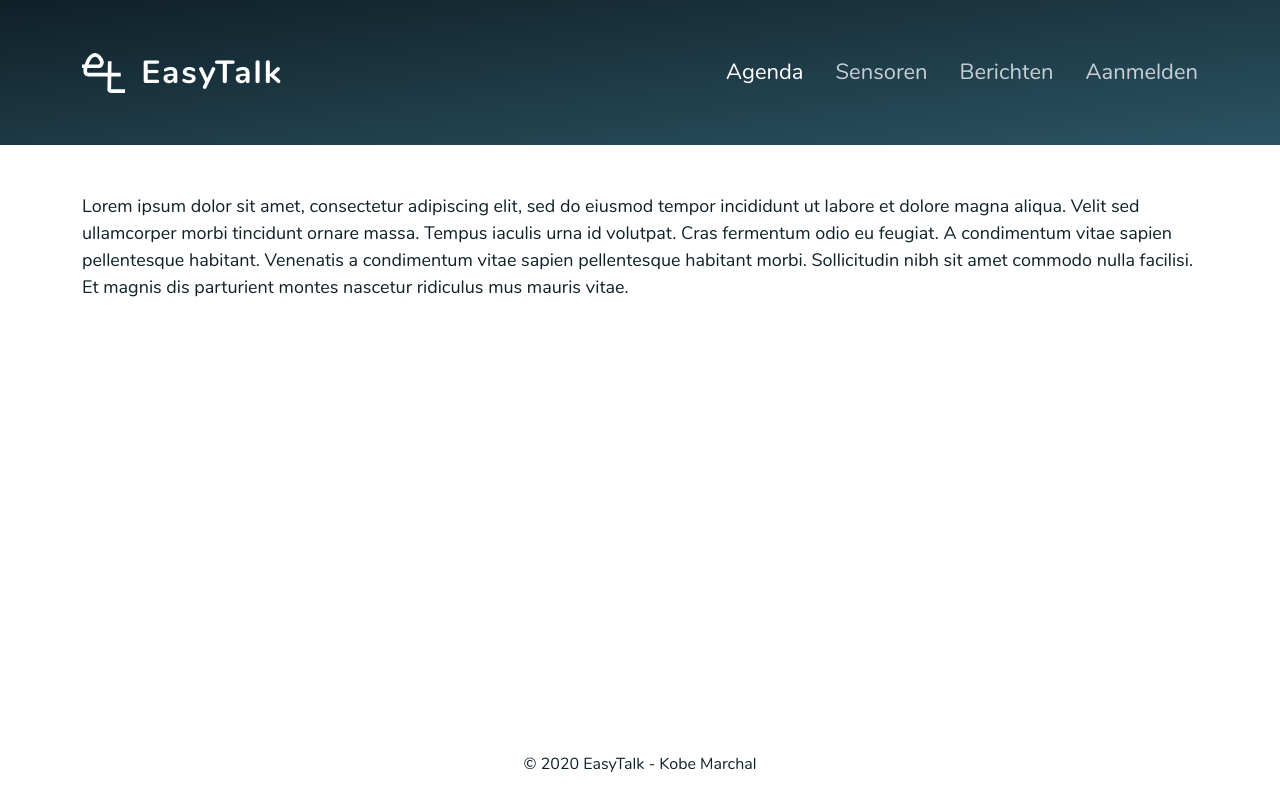
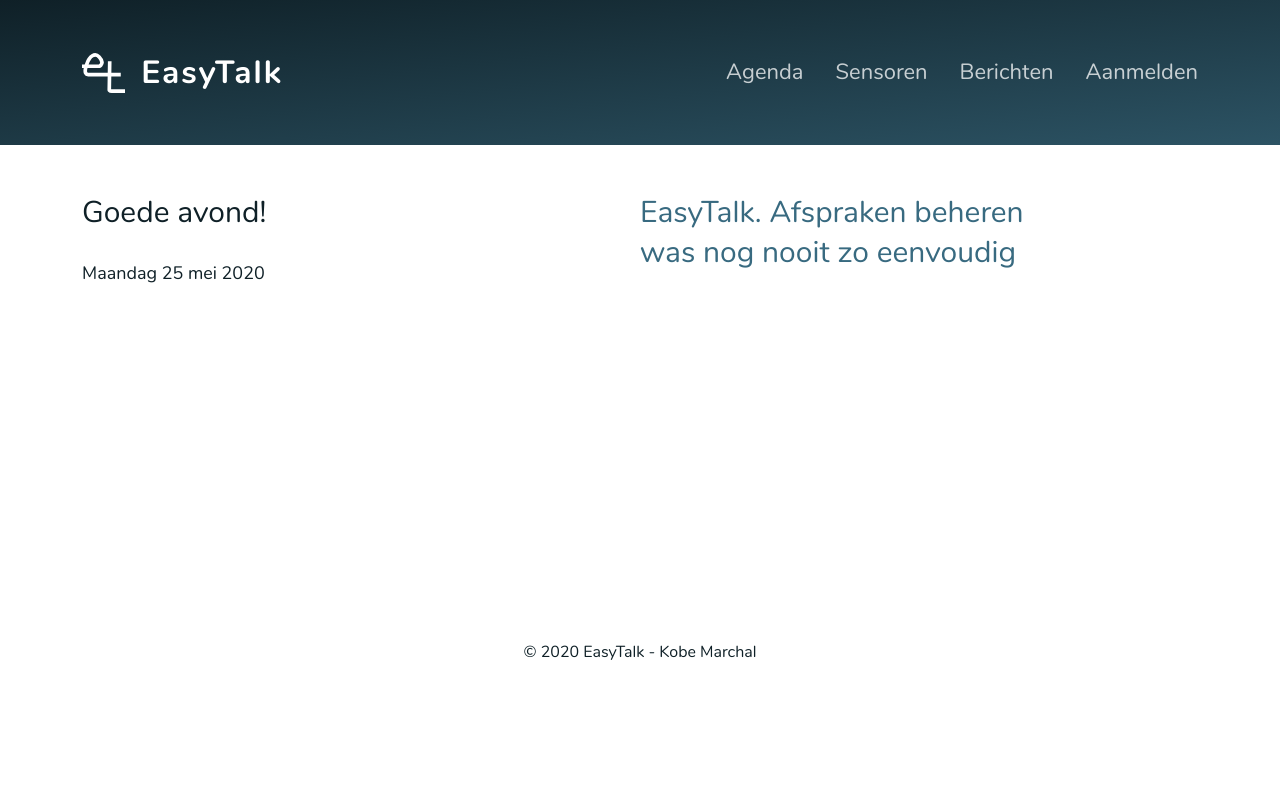
Before and after one commit to MarchalKobe/Project1-frontend, a plain HTML site: page index.html in a window 1280 px wide. Drawn offline with Linux system fonts and the light colour scheme; no server answers.

Commit message:
Home page update

```diff
--- a/index.html
+++ b/index.html
@@ -18,21 +18,9 @@
     <link rel="stylesheet" href="style/normalize.css">
     <link rel="stylesheet" href="style/screen.css">
 
-    <script>
-        document.addEventListener("DOMContentLoaded", function() {
-            toggleNav();
-        });
-
-        function toggleNav() {
-            let toggleTrigger = document.querySelectorAll(".js-toggle-nav");
-            for (let i = 0; i < toggleTrigger.length; i++) {
-                toggleTrigger[i].addEventListener("click", function() {
-                    console.log("ei");
-                    document.querySelector("body").classList.toggle("has-mobile-nav");
-                });
-            };
-        };
-    </script>
+    <script src="script/dataHandler.js"></script>
+    <script src="script/home.js"></script>
+    <script src="script/app.js"></script>
 </head>
 <body>
     <div class="c-page">
@@ -56,7 +44,7 @@
                     <div class="c-header__nav">
                         <nav class="c-nav">
                             <ul class="o-list c-nav__list">
-                                <li class="c-nav__item is-selected"><a href="#" class="c-nav__link">Agenda</a></li>
+                                <li class="c-nav__item"><a href="#" class="c-nav__link">Agenda</a></li>
                                 <li class="c-nav__item"><a href="#" class="c-nav__link">Sensoren</a></li>
                                 <li class="c-nav__item"><a href="#" class="c-nav__link">Berichten</a></li>
                                 <li class="c-nav__item"><a href="#" class="c-nav__link">Aanmelden</a></li>
@@ -73,13 +61,22 @@
                 </div>
             </div>
         </div>
-        <div class="o-row o-row--md">
+        <section class="o-row o-row--md">
             <div class="o-container">
-                <p>
-                    Lorem ipsum dolor sit amet, consectetur adipiscing elit, sed do eiusmod tempor incididunt ut labore et dolore magna aliqua. Velit sed ullamcorper morbi tincidunt ornare massa. Tempus iaculis urna id volutpat. Cras fermentum odio eu feugiat. A condimentum vitae sapien pellentesque habitant. Venenatis a condimentum vitae sapien pellentesque habitant morbi. Sollicitudin nibh sit amet commodo nulla facilisi. Et magnis dis parturient montes nascetur ridiculus mus mauris vitae.
-                </p>
+                <div class="o-layout">
+                    <div class="o-layout__item u-1-of-2-bp2">
+                        <p class="c-lead c-lead--lg">Goede <span class="js-time"></span>!</p>
+                        <p class="c-lead c-lead--md">
+                            <span class="js-date"></span><br />
+                            <span class="js-temp"></span>
+                        </p>
+                    </div>
+                    <div class="o-layout__item u-1-of-2-bp2">
+                        <p class="c-lead c-lead--lg u-color-neutral-light u-max-width-sm">EasyTalk. Afspraken beheren was nog nooit zo eenvoudig</p>
+                    </div>
+                </div>
             </div>
-        </div>
+        </section>
         <footer class="c-footer">
             <p>&copy; 2020 EasyTalk - Kobe Marchal</p>
         </footer>
@@ -96,7 +93,7 @@
             </div>
             <nav class="c-nav">
                 <ul class="o-list c-nav__list">
-                    <li class="c-nav__item is-selected"><a href="#" class="c-nav__link">Agenda</a></li>
+                    <li class="c-nav__item"><a href="#" class="c-nav__link">Agenda</a></li>
                     <li class="c-nav__item"><a href="#" class="c-nav__link">Sensoren</a></li>
                     <li class="c-nav__item"><a href="#" class="c-nav__link">Berichten</a></li>
                     <li class="c-nav__item"><a href="#" class="c-nav__link">Aanmelden</a></li>
--- /dev/null
+++ b/script/app.js
@@ -0,0 +1,38 @@
+//#region ***  DOM references ***
+//#endregion
+
+//#region ***  Callback-Visualisation - show___ ***
+//#endregion
+
+//#region ***  Callback-No Visualisation - callback___  ***
+//#endregion
+
+//#region ***  Data Access - get___ ***
+//#endregion
+
+//#region ***  Event Listeners - listenTo___ ***
+//#endregion
+
+//#region ***  INIT / DOMContentLoaded  ***
+const toggleNav = function() {
+    const toggleTrigger = document.querySelectorAll(".js-toggle-nav");
+
+    for(let i = 0; i < toggleTrigger.length; i++) {
+        toggleTrigger[i].addEventListener("click", function() {
+            document.querySelector("body").classList.toggle("has-mobile-nav");
+        });
+    };
+};
+
+const init = function() {
+    toggleNav();
+
+    if(document.querySelector(".js-time")) {
+        showTime();
+        showDate();
+        getCity();
+    };
+};
+
+document.addEventListener("DOMContentLoaded", init);
+//#endregion
--- /dev/null
+++ b/script/home.js
@@ -0,0 +1,79 @@
+//#region ***  DOM references ***
+let html_time, html_date, html_temp;
+//#endregion
+
+//#region ***  Callback-Visualisation - show___ ***
+const showTime = function() {
+    html_time = document.querySelector(".js-time");
+
+    const date = new Date();
+    const time = getTime(date.getHours());
+
+    html_time.innerHTML = `${time}`;
+};
+
+const showDate = function() {
+    html_date = document.querySelector(".js-date");
+
+    const date = new Date();
+    const day = getDay(date.getDay());
+    const dateNumber = date.getDate();
+    const month = getMonth(date.getMonth());
+    const year = date.getFullYear();
+
+    html_date.innerHTML = `${day} ${dateNumber} ${month} ${year}`;
+};
+
+const showTemp = function(jsonObject) {
+    html_temp = document.querySelector(".js-temp");
+
+    let desc = jsonObject.weather[0].description;
+    const temp = jsonObject.main.temp;
+
+    desc = desc.charAt(0).toUpperCase() + desc.slice(1);
+
+    html_temp.innerHTML = `${desc} ${temp}°C`;
+};
+//#endregion
+
+//#region ***  Callback-No Visualisation - callback___  ***
+//#endregion
+
+//#region ***  Data Access - get___ ***
+const getTime = function(time) {
+    if(time <= 11) {
+        return "morgen";
+    } else if(time > 11 && time <= 17) {
+        return "middag";
+    } else {
+        return "avond";
+    }
+};
+
+const getDay = function(day) {
+    const days = ["Maandag", "Dinsdag", "Woensdag", "Donderdag", "Vrijdag", "Zaterdag", "Zondag"];
+    return days[day - 1];
+};
+
+const getMonth = function(month) {
+    const months = ["januari", "februari", "maart", "april", "mei", "juni", "juli", "augustus", "september", "oktober", "november", "december"];
+    return months[month];
+};
+
+const getCity = function() {
+    handleData("https://ipinfo.io/json?token=03726150ef306e", getTemp);
+};
+
+const getTemp = function(jsonObject) {
+    const city = jsonObject.city;
+    const country = jsonObject.country;
+
+    handleData(`https://cors-anywhere.herokuapp.com/https://api.openweathermap.org/data/2.5/weather?q=${city},${country}&appid=8e9e0976b8da3f1eec951cbe6bab417e&units=metric&lang=nl`, showTemp);
+};
+//#endregion
+
+//#region ***  Event Listeners - listenTo___ ***
+//#endregion
+
+//#region ***  INIT / DOMContentLoaded  ***
+//#endregion
--- a/style/screen.css
+++ b/style/screen.css
@@ -612,6 +612,38 @@ a:focus {
 }
 
 /*
+    Component: Lead
+    ---
+    Lead type treatments to style everything that differs from standard typography elements
+*/
+
+.c-lead {
+    position: relative;
+}
+
+.c-lead--md {
+    font-size: 18px;
+    line-height: 32px;
+}
+
+.c-lead--lg {
+    font-size: 24px;
+    line-height: 36px;
+}
+
+/* .c-lead--xl {
+    font-size: 32px;
+    line-height: 40px;
+} */
+
+@media (min-width: 768px) {
+    .c-lead--lg {
+        font-size: 30px;
+        line-height: 40px;
+    }
+}
+
+/*
     Component: footer
     ---
     Main footer of the website
@@ -619,7 +651,7 @@ a:focus {
 
 .c-footer {
     position: absolute;
-    bottom: 24px;
+    top: 80vh;
     width: 100%;
     text-align: center;
 }
@@ -632,6 +664,24 @@ a:focus {
 /*------------------------------------*\
   #UTILITIES
 \*------------------------------------*/
+
+/*
+    Utilities: color
+    ---
+    Utility classes to put specific colors onto elements
+*/
+
+.u-color-neutral-light {
+    color: #386A80;
+}
+
+/* .u-color-neutral-base {
+    color: #9C9EB8;
+}
+
+.u-color-neutral-dark {
+    color: #83859E;
+} */
 
 /*
     Utilities: spacing
@@ -674,7 +724,7 @@ a:focus {
 */
 
 .u-max-width-sm {
-    max-width: 36em !important;
+    max-width: 14em !important;
 }
 
 .u-max-width-md {
```
Also changed, not shown: script/temp.js (added, +21 -0 lines).
